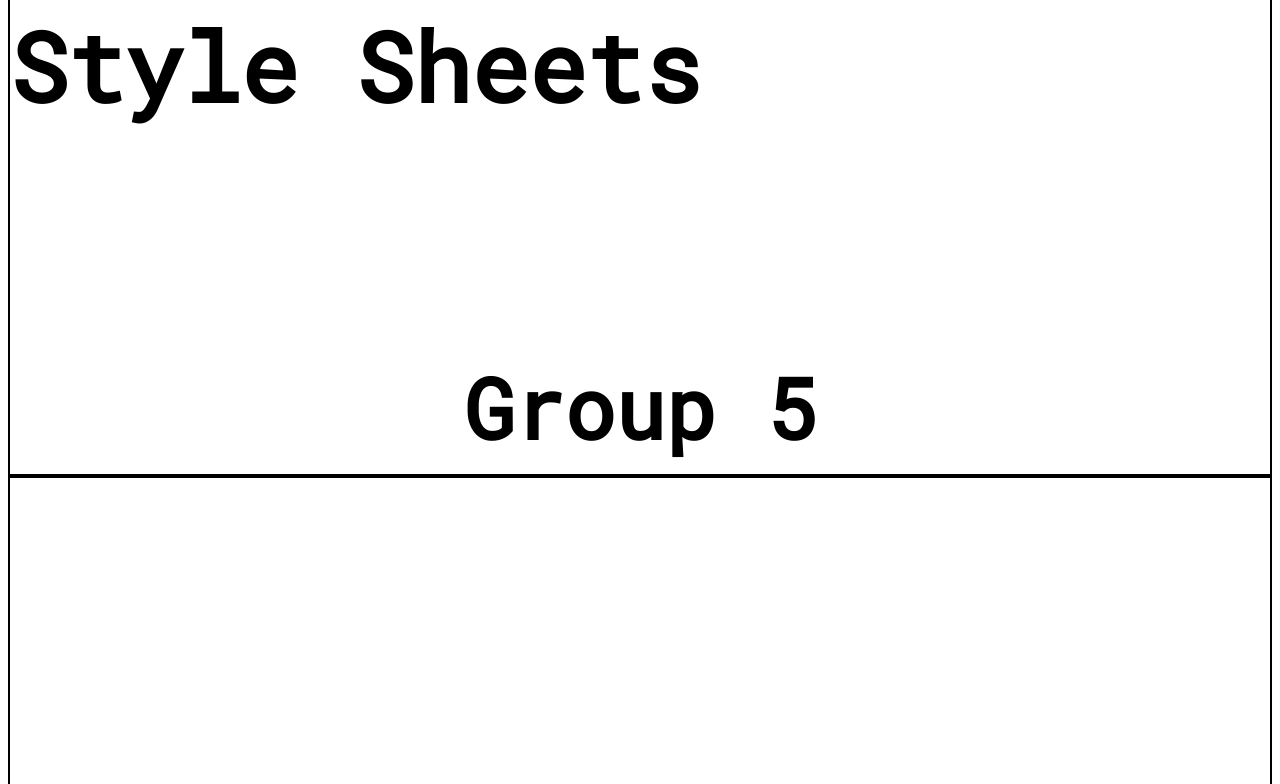
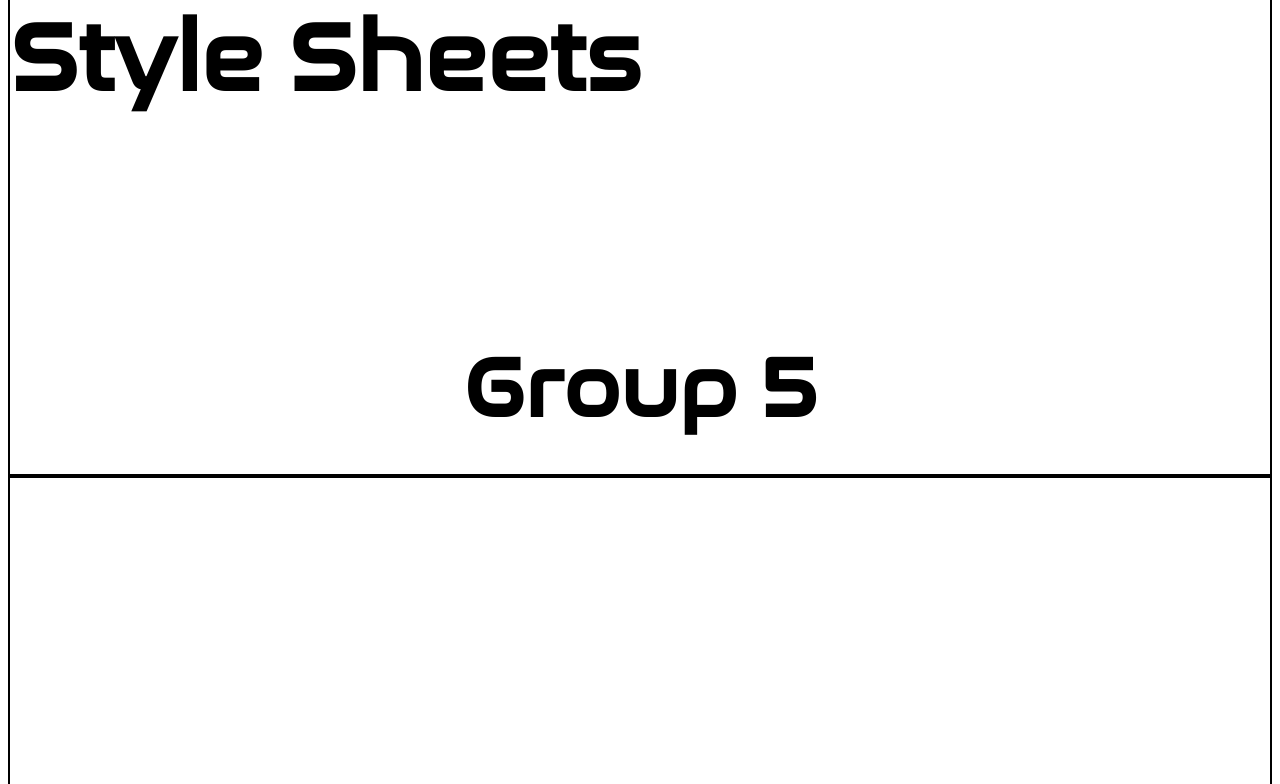
Before and after one commit to Jaime488/Group-5-Lesson-7, a plain HTML site: page index.html in a window 1280 px wide. Shown: the part 481-1265 px from the top of the page. Drawn offline with Linux system fonts and the light colour scheme.

Commit message:
Update style.css

```diff
--- a/style.css
+++ b/style.css
@@ -1,11 +1,11 @@
 @font-face {
-    font-family: 'Roboto Mono';
-    src: url('Fonts/RobotoMono-Regular.woff2') format('woff2'),
-    url('Fonts/RobotoMono-Regular.woff') format('woff');
+    font-family: 'Nasalization';
+    src: url('Fonts/Nasalization-Regular.woff2') format('woff2'),
+    url('Fonts/Nasalization-Regular.woff') format('woff');
 }
 
-html{
-    font-family:'Roboto Mono';
+body{
+    font-family:'Nasalization';
 }
 
 .slides{
@@ -20,3 +20,9 @@ html{
     justify-content: center;
     align-items: center;
 }
+
+#slide2{
+    display: flex;
+    justify-content: center;
+    align-items: center;
+}
```
